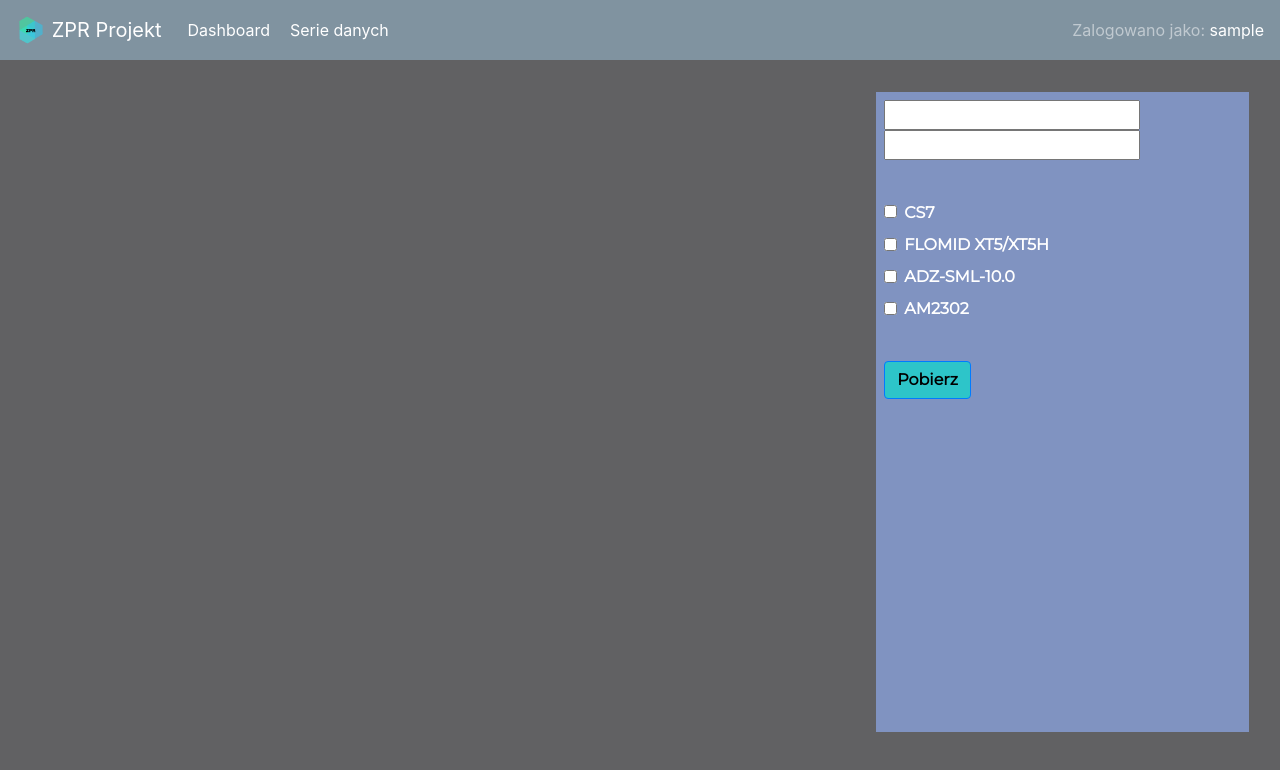
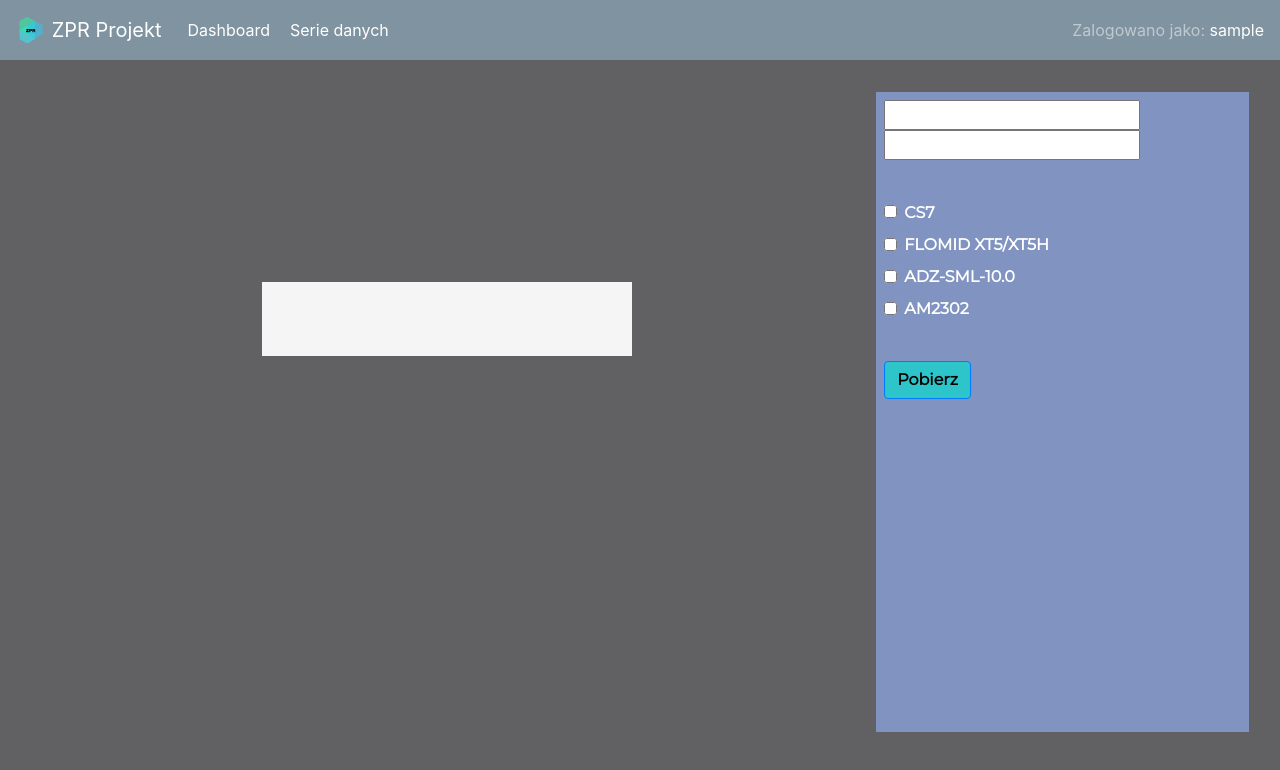
Before and after one commit to kubasikora/ZPR-Projekt, a React (Create React App) app in the folder client/: page /figures in a window 1280 px wide. Shown: the top 770 px of the page. Built offline with nearby package versions, Linux system fonts and the light colour scheme; sample sign-in values are in the browser's storage.

Commit message:
frontend error user information

```diff
--- a/client/src/actions/getData.js
+++ b/client/src/actions/getData.js
@@ -22,7 +22,7 @@ const getData = state => {
 
       Promise.all(promises).then(responses => {
         responses.forEach(response => dispatch({type: GET_DATA_OK, data: response.data}));
-      }).catch(error => dispatch({type: GET_DATA_ERROR}));
+      }).catch(error => dispatch({type: GET_DATA_ERROR, payload: error.response.data.returnMessage}));
       /*
       state.checked.forEach(element => {
         let args = {
--- /dev/null
+++ b/client/src/components/Serialization/Error.css
@@ -0,0 +1,9 @@
+.error-panel{
+    background-color:  whitesmoke;
+    color:#8093A0;
+    font-family: "Montserrat";
+    font-size: 150%;
+    width: 50%;
+    margin: 30%;
+    padding: 5%;
+}
--- /dev/null
+++ b/client/src/components/Serialization/Error.js
@@ -0,0 +1,20 @@
+import React from "react"
+import "./Error.css"
+
+class Error extends React.Component {
+  constructor(props) {
+    super(props);
+
+  }
+
+  render() {
+    return (
+      <div className="error-panel">
+        {this.props.content}
+      </div>
+    )
+  }
+}
+
+
+export default Error;
--- a/client/src/components/Serialization/SerializationView.js
+++ b/client/src/components/Serialization/SerializationView.js
@@ -7,6 +7,7 @@ import Container from 'react-bootstrap/Container';
 import Row from 'react-bootstrap/Row';
 import Col from 'react-bootstrap/Col';
 import Header from "../Header";
+import Error from "./Error"
 class SerializationView extends React.Component {
   constructor(props) {
     super(props);
@@ -24,7 +25,8 @@ class SerializationView extends React.Component {
                 {this.props.loading ?
                   <Spinner animation="border" role="status" className="spinner" size="m">
                     <span className="sr-only">Ładowanie...</span>
-                  </Spinner> : this.props.data[0] ? <Graphs /> : null}
+                  </Spinner> : this.props.data[0] ? <Graphs /> :
+                  <Error content={this.props.error} />}
               </div>
             </Col>
             <Col md={4}>
--- a/client/src/components/Serialization/index.js
+++ b/client/src/components/Serialization/index.js
@@ -4,7 +4,8 @@ import SerializationView from './SerializationView'
 const mapStateToProps = (state, ownProps) => {
   return {
     loading : state.data.loading,
-    data: state.data.data
+    data: state.data.data,
+    error : state.data.error
   }
 }
 
--- a/client/src/reducer/dataReducer.js
+++ b/client/src/reducer/dataReducer.js
@@ -12,19 +12,22 @@ const reducers = (state = initialState.data, action) => {
             return {
                 ...state,
                 loading: true,
-                data : []
+                data : [],
+                error: "",
             }
         case GET_DATA_OK:
             return {
                 ...state,
                 loading: false,
                 data: [...state.data,
-                     action.data]
+                     action.data],
+                error: ""
             }
         case GET_DATA_ERROR:
             return {
                 ...state,
                 loading: false,
+                error: action.payload
             }
         default:
             return state;
--- a/client/src/reducer/initialState.js
+++ b/client/src/reducer/initialState.js
@@ -6,6 +6,7 @@ const initialState = {
     data: {
         loading: false,
         data: [],
+        error: ""
     },
     processState: {
         devices: [
```
